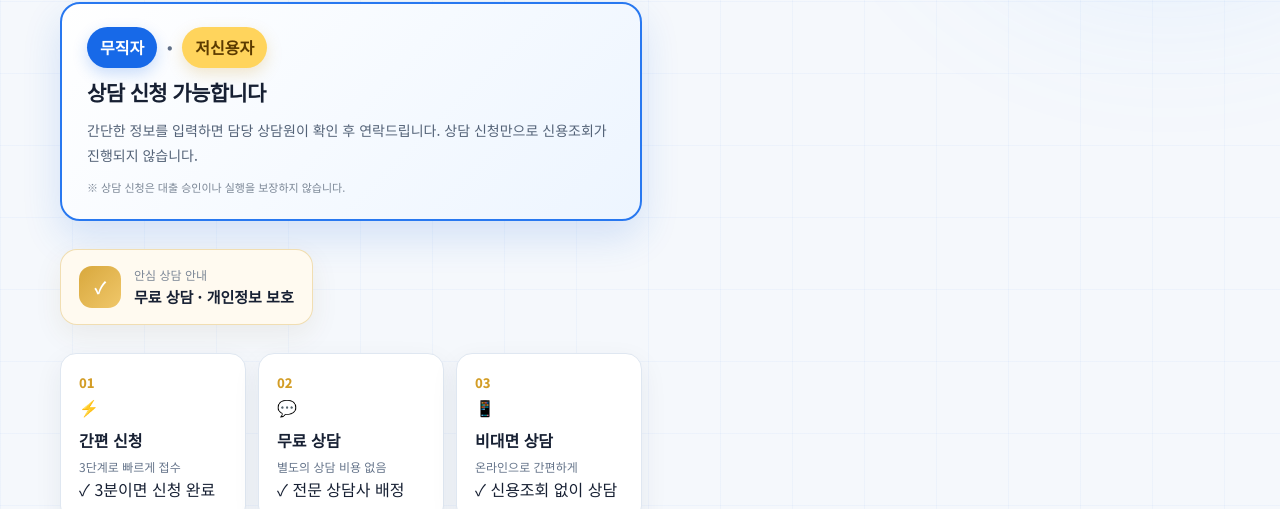
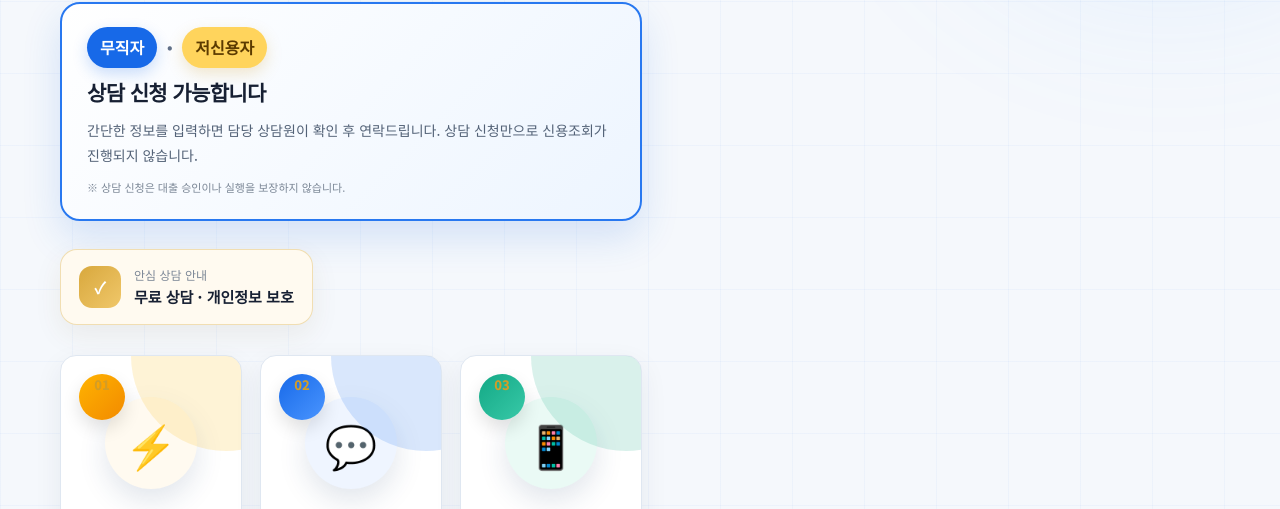
Before and after one commit to pq00pq77-del/a-onecradit, a plain HTML site: page index.html in a window 1280 px wide. Shown: the part 432-941 px from the top of the page. Drawn offline with Linux system fonts and the light colour scheme; no server answers.

Commit message:
Update style.css

```diff
--- a/style.css
+++ b/style.css
@@ -1785,3 +1785,262 @@ textarea:focus {
   }
 
 }
+/* ==================================================
+   프리미엄 장점 카드
+================================================== */
+
+.premium-benefit-list {
+  margin-top: 30px;
+  display: grid;
+  grid-template-columns: repeat(3, 1fr);
+  gap: 18px;
+}
+
+.premium-benefit-card {
+  position: relative;
+  min-height: 315px;
+  padding: 25px 22px 20px;
+  display: flex;
+  flex-direction: column;
+  align-items: center;
+  overflow: hidden;
+  border: 1px solid #dce6f2;
+  border-radius: 24px;
+  text-align: center;
+  background: #ffffff;
+  box-shadow:
+    0 16px 38px rgba(29, 61, 105, 0.1);
+  transition:
+    transform 0.25s ease,
+    box-shadow 0.25s ease,
+    border-color 0.25s ease;
+}
+
+.premium-benefit-card:hover {
+  transform: translateY(-8px);
+  box-shadow:
+    0 24px 48px rgba(29, 61, 105, 0.17);
+}
+
+.premium-benefit-card::before {
+  content: '';
+  position: absolute;
+  width: 190px;
+  height: 190px;
+  top: -95px;
+  right: -80px;
+  border-radius: 50%;
+  opacity: 0.16;
+}
+
+.benefit-number {
+  position: absolute;
+  top: 18px;
+  left: 18px;
+  width: 46px;
+  height: 46px;
+  display: grid;
+  place-items: center;
+  border-radius: 50%;
+  color: #ffffff;
+  font-size: 15px;
+  font-weight: 900;
+  box-shadow:
+    0 8px 18px rgba(0, 0, 0, 0.12);
+}
+
+.benefit-icon {
+  width: 92px;
+  height: 92px;
+  margin-top: 23px;
+  display: grid;
+  place-items: center;
+  border-radius: 50%;
+  font-size: 42px;
+  background: #ffffff;
+  box-shadow:
+    0 12px 28px rgba(29, 61, 105, 0.13);
+}
+
+.premium-benefit-card strong {
+  display: block;
+  margin-top: 23px;
+  color: #13213a;
+  font-size: 23px;
+  font-weight: 900;
+  letter-spacing: -0.04em;
+}
+
+.premium-benefit-card > p {
+  margin: 8px 0 0;
+  color: #66758b;
+  font-size: 14px;
+}
+
+.benefit-highlight {
+  width: 100%;
+  margin-top: auto;
+  padding: 13px 10px;
+  border-radius: 14px;
+  font-size: 13px;
+  font-weight: 900;
+}
+
+
+/* 01 간편 신청 */
+
+.card-apply {
+  border-color: #f2d28d;
+  background:
+    linear-gradient(
+      180deg,
+      #fffef9 0%,
+      #fff9e9 100%
+    );
+}
+
+.card-apply::before {
+  background: #f4b400;
+}
+
+.card-apply .benefit-number {
+  background:
+    linear-gradient(
+      135deg,
+      #ffb300,
+      #f28a00
+    );
+}
+
+.card-apply .benefit-icon {
+  color: #f5a400;
+  background: #fffaf0;
+}
+
+.card-apply .benefit-highlight {
+  color: #a96500;
+  border: 1px solid #f2d28d;
+  background: #fff3d3;
+}
+
+
+/* 02 무료 상담 */
+
+.card-free {
+  border-color: #b9d3ff;
+  background:
+    linear-gradient(
+      180deg,
+      #ffffff 0%,
+      #eef5ff 100%
+    );
+}
+
+.card-free::before {
+  background: #1769e8;
+}
+
+.card-free .benefit-number {
+  background:
+    linear-gradient(
+      135deg,
+      #1769e8,
+      #4a95ff
+    );
+}
+
+.card-free .benefit-icon {
+  color: #1769e8;
+  background: #eff5ff;
+}
+
+.card-free .benefit-highlight {
+  color: #1258bd;
+  border: 1px solid #b9d3ff;
+  background: #e8f1ff;
+}
+
+
+/* 03 비대면 상담 */
+
+.card-online {
+  border-color: #aee6d8;
+  background:
+    linear-gradient(
+      180deg,
+      #ffffff 0%,
+      #ecfbf7 100%
+    );
+}
+
+.card-online::before {
+  background: #13a885;
+}
+
+.card-online .benefit-number {
+  background:
+    linear-gradient(
+      135deg,
+      #13a885,
+      #38c9a8
+    );
+}
+
+.card-online .benefit-icon {
+  color: #13a885;
+  background: #eafaf5;
+}
+
+.card-online .benefit-highlight {
+  color: #087d66;
+  border: 1px solid #aee6d8;
+  background: #ddf7ef;
+}
+
+
+/* 태블릿 */
+
+@media (max-width: 980px) {
+
+  .premium-benefit-list {
+    grid-template-columns: 1fr;
+  }
+
+  .premium-benefit-card {
+    min-height: 280px;
+  }
+
+}
+
+
+/* 모바일 */
+
+@media (max-width: 640px) {
+
+  .premium-benefit-list {
+    gap: 14px;
+  }
+
+  .premium-benefit-card {
+    min-height: 260px;
+    padding: 22px 18px 18px;
+    border-radius: 20px;
+  }
+
+  .benefit-number {
+    width: 40px;
+    height: 40px;
+    font-size: 13px;
+  }
+
+  .benefit-icon {
+    width: 78px;
+    height: 78px;
+    font-size: 34px;
+  }
+
+  .premium-benefit-card strong {
+    font-size: 21px;
+  }
+
+}
```
